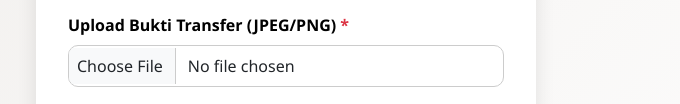
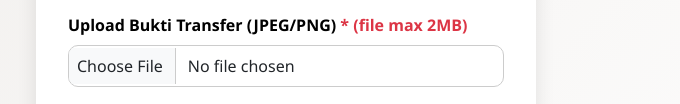
Before and after one commit to myudhiakbar/form-order-loker, a plain HTML site: page index.html in a window 1280 px wide. Shown: the part 609-713 px from the top of the page, without its empty margins (354-1034 px from the left). Drawn offline with nearby package versions, Linux system fonts and the light colour scheme; some packages are replaced by stand-ins of ours; no server answers; a script that the page names is missing.

Commit message:
Update index.html

```diff
--- a/index.html
+++ b/index.html
@@ -44,7 +44,7 @@
         </div>
 
         <div class="mb-3">
-          <label for="bukti" class="form-label">Upload Bukti Transfer (JPEG/PNG) <span class="text-danger">*</span></label>
+          <label for="bukti" class="form-label">Upload Bukti Transfer (JPEG/PNG) <span class="text-danger">* (file max 2MB)</span></label>
           <input type="file" id="bukti" name="bukti" class="form-control" accept="image/jpeg" required>
           <div class="invalid-feedback">Harap upload bukti transfer</div>
         </div>
```
